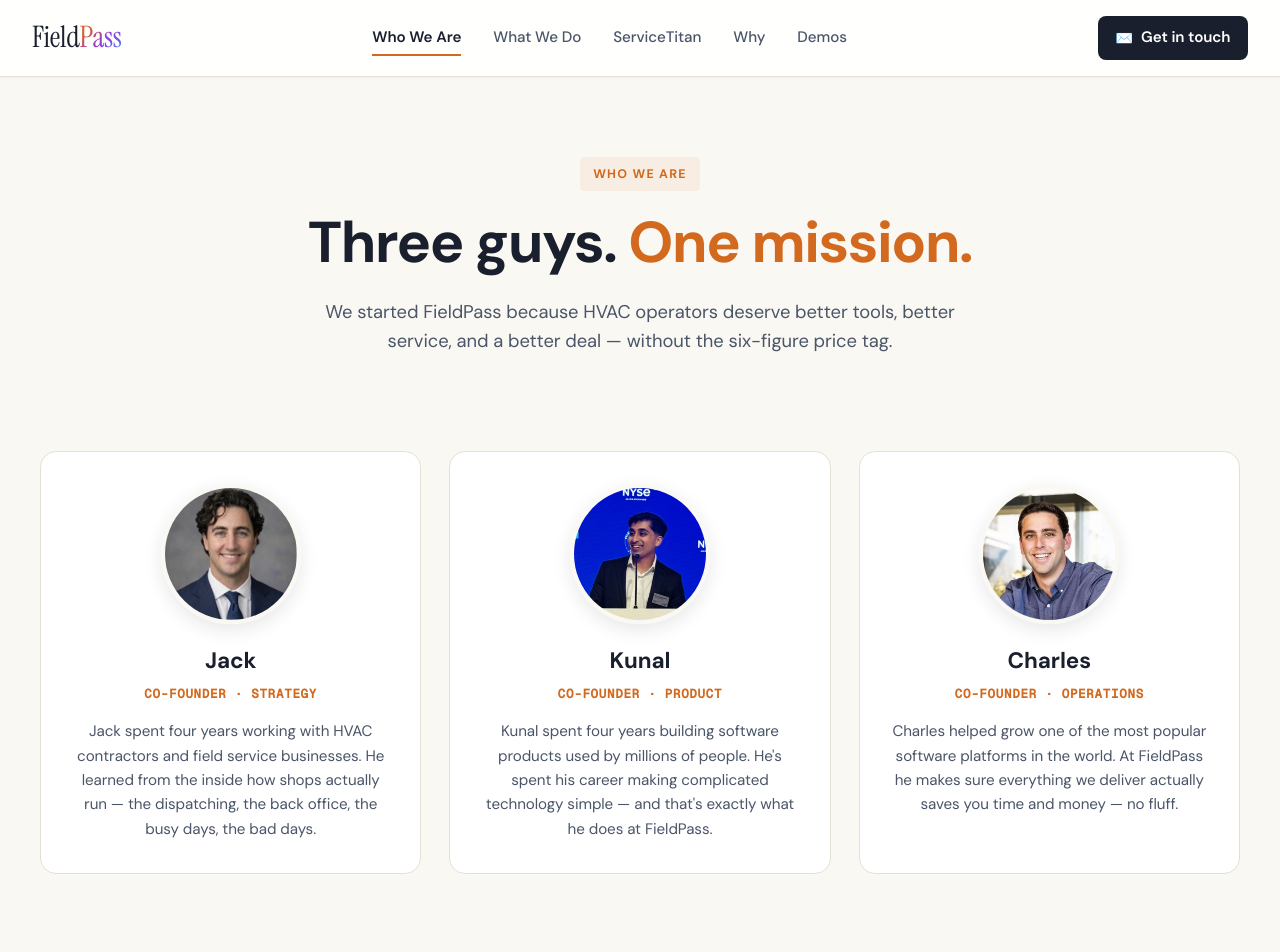
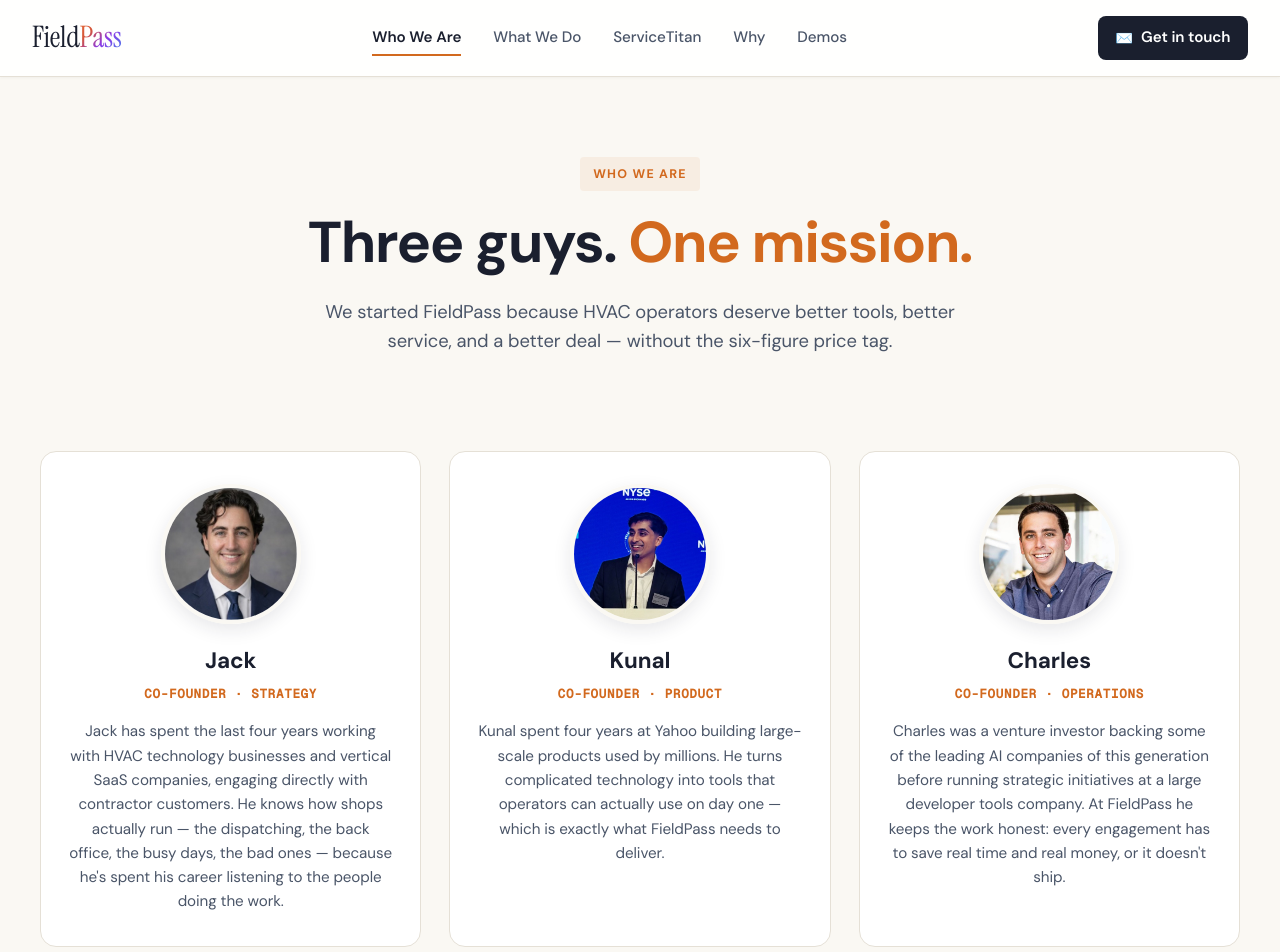
Before and after one commit to charles-tananbaum/fieldpass, a Next.js app in the folder contractpad/: page /who-we-are in a window 1280 px wide. Shown: the top 952 px of the page. Built offline with nearby package versions, Linux system fonts and the light colour scheme.

Commit message:
copy: tighten founder bios; swap ServiceFusion logo for BuildOps + Jobber

```diff
--- a/contractpad/app/page.tsx
+++ b/contractpad/app/page.tsx
@@ -104,7 +104,8 @@
           <div className={styles.trustLogo}>SERVICETITAN</div>
           <div className={styles.trustLogo}>HOUSECALL PRO</div>
           <div className={styles.trustLogo}>QUICKBOOKS</div>
-          <div className={styles.trustLogo}>SERVICEFUSION</div>
+          <div className={styles.trustLogo}>BUILDOPS</div>
+          <div className={styles.trustLogo}>JOBBER</div>
           <div className={styles.trustLogo}>STRIPE</div>
         </div>
       </section>
--- a/contractpad/app/servicetitan/page.tsx
+++ b/contractpad/app/servicetitan/page.tsx
@@ -128,7 +128,7 @@
           <div className={styles.trustLogos}>
             <div className={styles.trustLogo}>HOUSECALL PRO</div>
             <div className={styles.trustLogo}>QUICKBOOKS</div>
-            <div className={styles.trustLogo}>SERVICEFUSION</div>
+            <div className={styles.trustLogo}>BUILDOPS</div>
             <div className={styles.trustLogo}>FIELDEDGE</div>
             <div className={styles.trustLogo}>JOBBER</div>
           </div>
--- a/contractpad/app/who-we-are/page.tsx
+++ b/contractpad/app/who-we-are/page.tsx
@@ -8,19 +8,19 @@
     photo: "/founders/jack.jpeg",
     name: "Jack",
     role: "Co-Founder · Strategy",
-    bio: "Jack spent four years working with HVAC contractors and field service businesses. He learned from the inside how shops actually run — the dispatching, the back office, the busy days, the bad days.",
+    bio: "Jack has spent the last four years working with HVAC technology businesses and vertical SaaS companies, engaging directly with contractor customers. He knows how shops actually run — the dispatching, the back office, the busy days, the bad ones — because he's spent his career listening to the people doing the work.",
   },
   {
     photo: "/founders/kunal.jpeg",
     name: "Kunal",
     role: "Co-Founder · Product",
-    bio: "Kunal spent four years building software products used by millions of people. He's spent his career making complicated technology simple — and that's exactly what he does at FieldPass.",
+    bio: "Kunal spent four years at Yahoo building large-scale products used by millions. He turns complicated technology into tools that operators can actually use on day one — which is exactly what FieldPass needs to deliver.",
   },
   {
     photo: "/founders/charles.jpeg",
     name: "Charles",
     role: "Co-Founder · Operations",
-    bio: "Charles helped grow one of the most popular software platforms in the world. At FieldPass he makes sure everything we deliver actually saves you time and money — no fluff.",
+    bio: "Charles was a venture investor backing some of the leading AI companies of this generation before running strategic initiatives at a large developer tools company. At FieldPass he keeps the work honest: every engagement has to save real time and real money, or it doesn't ship.",
   },
 ];
 
```
